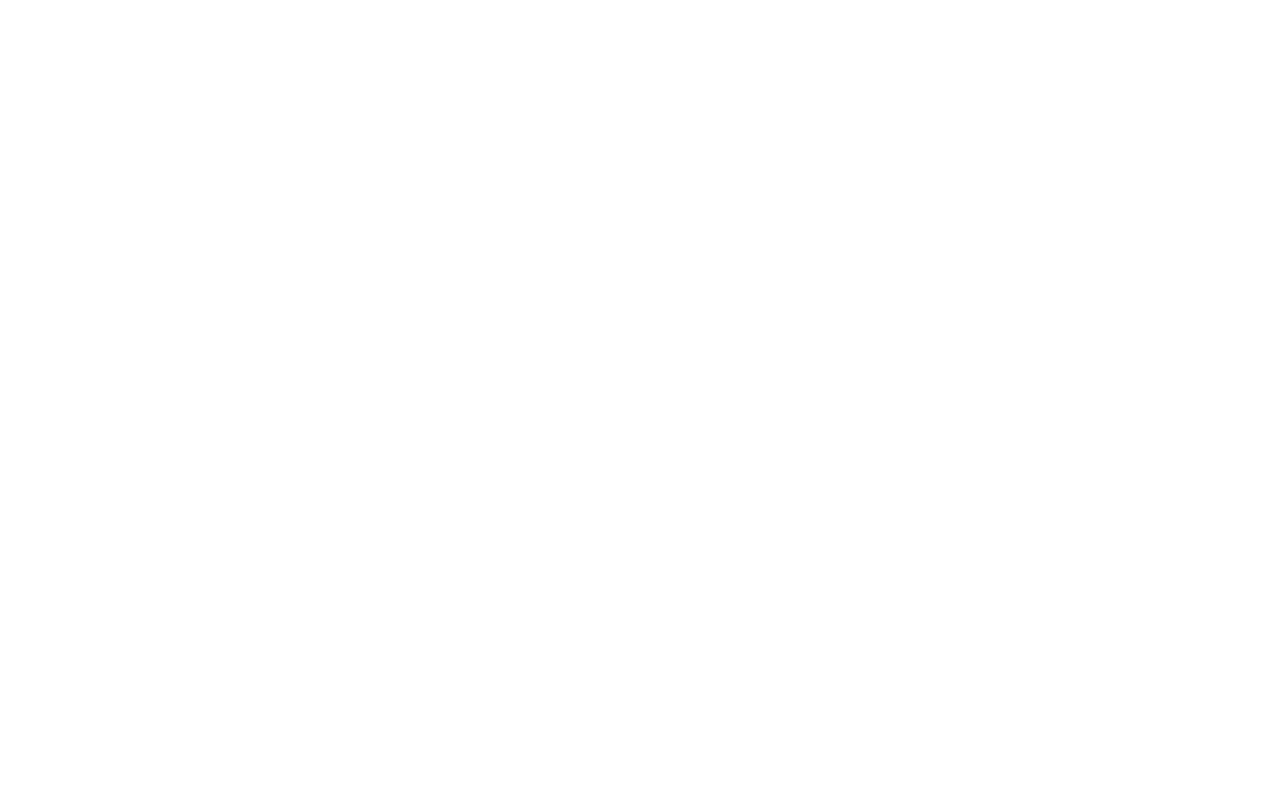
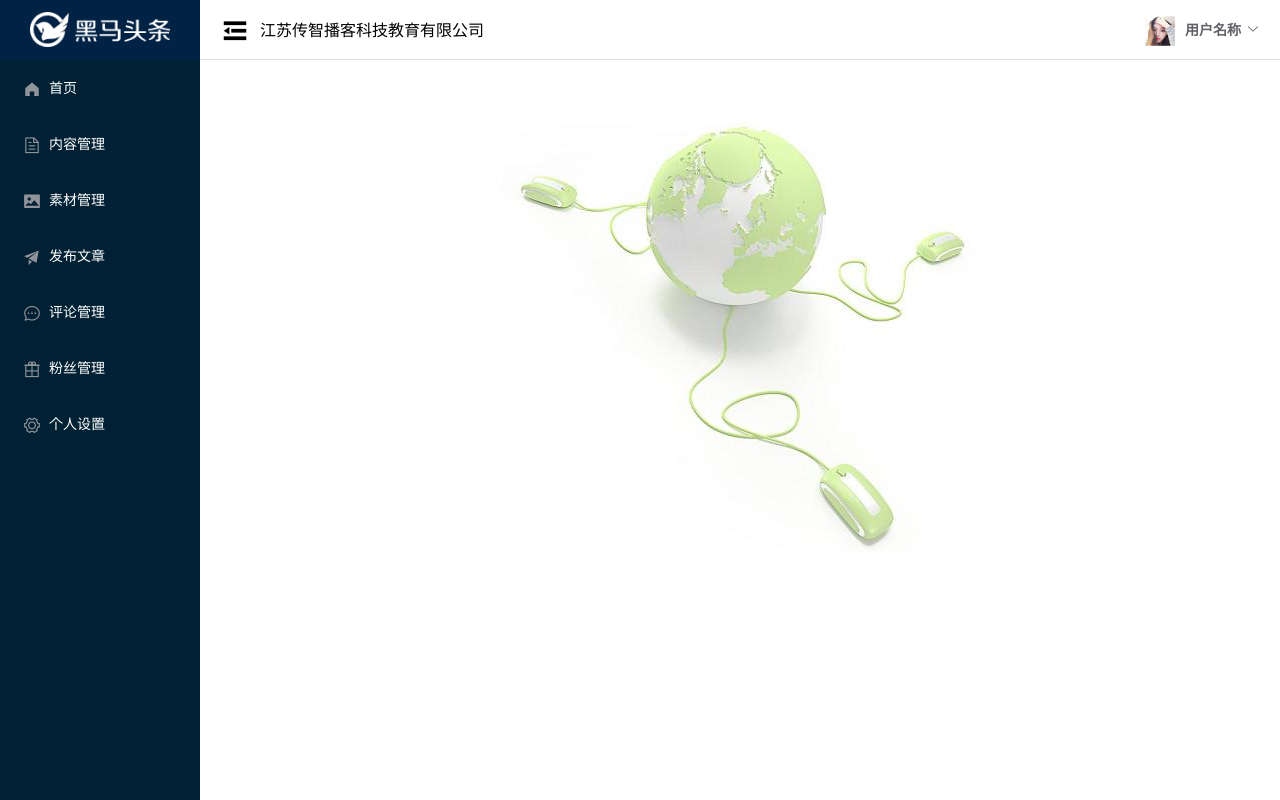
Before and after one commit to cwbzxj999/bh-toutiao-PC, a Vue app: page / in a window 1280 px wide. Built offline with nearby package versions, Linux system fonts and the light colour scheme.

Commit message:
第二天完成

```diff
--- a/package.json
+++ b/package.json
@@ -8,6 +8,7 @@
     "lint": "vue-cli-service lint"
   },
   "dependencies": {
+    "axios": "^0.19.0",
     "core-js": "^3.3.2",
     "element-ui": "^2.12.0",
     "vue": "^2.6.10",
--- /dev/null
+++ b/src/api/index.js
@@ -0,0 +1,9 @@
+// 导入axios
+import axios from 'axios'
+
+// 对axios进行配置
+// 基准地址
+axios.defaults.baseURL = 'http://ttapi.research.itcast.cn/mp/v1_0/'
+
+// 导出
+export default axios
--- a/src/main.js
+++ b/src/main.js
@@ -4,6 +4,8 @@
 import ElementUI from 'element-ui'
 import 'element-ui/lib/theme-chalk/index.css'
 import router from '@/router'
+import axios from './api'
+Vue.prototype.$http = axios
 
 // 使用ElementUI
 Vue.use(ElementUI)
--- /dev/null
+++ b/src/views/404/index.vue
@@ -0,0 +1,18 @@
+<template>
+  <div class="container-404"></div>
+</template>
+
+<script>
+export default {}
+</script>
+
+<style scoped lang="less">
+.container-404 {
+  width: 100%;
+  height: 100%;
+  background: url("../../assets/404.png") no-repeat center / cover;
+  position: absolute;
+  left: 0;
+  top: 0;
+}
+</style>
--- /dev/null
+++ b/src/views/home/index.vue
@@ -0,0 +1,133 @@
+<template>
+  <el-container class="container">
+    <!-- 侧边栏 -->
+    <el-aside :width="isOpen?'200px':'64px'">
+      <div class="logo" :class="{smallLogo:!this.isOpen}"></div>
+      <el-menu
+        default-active="1"
+        background-color="#002033"
+        text-color="#fff"
+        active-text-color="#ffd04b"
+        style="border-right:none"
+        :collapse="!isOpen"
+        :collapse-transition="false"
+        router
+      >
+        <el-menu-item index="/">
+          <i class="el-icon-s-home"></i>
+          <span slot="title">首页</span>
+        </el-menu-item>
+        <el-menu-item index="/article">
+          <i class="el-icon-document"></i>
+          <span slot="title">内容管理</span>
+        </el-menu-item>
+        <el-menu-item index="/image">
+          <i class="el-icon-picture"></i>
+          <span slot="title">素材管理</span>
+        </el-menu-item>
+        <el-menu-item index="/publish">
+          <i class="el-icon-s-promotion"></i>
+          <span slot="title">发布文章</span>
+        </el-menu-item>
+        <el-menu-item index="/comment">
+          <i class="el-icon-chat-dot-round"></i>
+          <span slot="title">评论管理</span>
+        </el-menu-item>
+        <el-menu-item index="/fans">
+          <i class="el-icon-present"></i>
+          <span slot="title">粉丝管理</span>
+        </el-menu-item>
+        <el-menu-item index="/setting">
+          <i class="el-icon-setting"></i>
+          <span slot="title">个人设置</span>
+        </el-menu-item>
+      </el-menu>
+    </el-aside>
+    <el-container>
+      <!-- 头部 -->
+      <el-header>
+        <span class="el-icon-s-fold icon" @click="toggleMenu"></span>
+        <span class="text">江苏传智播客科技教育有限公司</span>
+        <el-dropdown class="dropdown">
+          <span class="el-dropdown-link">
+            <img class="headIcon" src="../../assets/avatar.jpg" alt />
+            <span class="userName">用户名称</span>
+            <i class="el-icon-arrow-down el-icon--right"></i>
+          </span>
+          <el-dropdown-menu slot="dropdown">
+            <el-dropdown-item icon="el-icon-setting">个人设置</el-dropdown-item>
+            <el-dropdown-item icon="el-icon-unlock">退出登录</el-dropdown-item>
+          </el-dropdown-menu>
+        </el-dropdown>
+      </el-header>
+      <!-- 主体 -->
+      <el-main>
+        <!-- 二级路由容器 -->
+        <router-view></router-view>
+      </el-main>
+    </el-container>
+  </el-container>
+</template>
+
+<script>
+export default {
+  methods: {
+    toggleMenu () {
+      this.isOpen = !this.isOpen
+    }
+  },
+  data () {
+    return {
+      isOpen: true
+    }
+  }
+}
+</script>
+
+<style scoped lang="less">
+.container {
+  width: 100%;
+  height: 100%;
+  position: absolute;
+  left: 0;
+  top: 0;
+  .el-aside {
+    background: #002033;
+    .logo {
+      width: 100%;
+      height: 60px;
+      background: #002244 url("../../assets/logo_admin.png") no-repeat center /
+        140px auto;
+    }
+    .smallLogo {
+      background-image: url("../../assets/logo_admin_01.png");
+      background-size: 36px auto;
+    }
+  }
+  .el-header {
+    border-bottom: 1px solid #ddd;
+    line-height: 60px;
+    .icon {
+      margin-right: 10px;
+      font-size: 30px;
+      vertical-align: middle;
+    }
+    .text {
+      vertical-align: middle;
+    }
+    .dropdown {
+      float: right;
+      .headIcon {
+        width: 30px;
+        height: 30px;
+        vertical-align: middle;
+      }
+      .userName {
+        vertical-align: middle;
+        margin-left: 10px;
+        font-weight: bold;
+      }
+    }
+  }
+}
+</style>
--- a/src/views/login/index.vue
+++ b/src/views/login/index.vue
@@ -5,11 +5,14 @@
       <!-- logo图片 -->
       <img src="../../assets/logo_index.png" alt />
       <!-- 表单容器 -->
-      <el-form ref="form" :model="formData">
-        <el-form-item label>
+      <!-- 给el-form组件添加属性:rules，是一系列校验规则，为数组对象 -->
+      <el-form ref="loginForm" :model="formData" :rules="loginRules">
+        <!-- 给el-form-item组件添加属性prop，是需要校验的字段名称 -->
+        <el-form-item label prop="mobile">
           <el-input v-model="formData.mobile" placeholder="请输入手机号"></el-input>
         </el-form-item>
-        <el-form-item label>
+        <!-- 给el-form-item组件添加属性prop，是需要校验的字段名称 -->
+        <el-form-item label prop="code">
           <el-input
             v-model="formData.code"
             placeholder="请输入验证码"
@@ -21,7 +24,7 @@
           <el-checkbox v-model="checked">我已阅读并同意用户协议和隐私条款</el-checkbox>
         </el-form-item>
         <el-form-item>
-          <el-button type="primary" style="width:100%">登录</el-button>
+          <el-button type="primary" style="width:100%" @click="login">登录</el-button>
         </el-form-item>
       </el-form>
     </el-card>
@@ -31,12 +34,55 @@
 <script>
 export default {
   data () {
+    const checkMobile = (rule, value, callback) => {
+      if (/^1[3-9]\d{9}$/.test(value)) {
+        callback()
+      } else {
+        callback(new Error('手机号格式不正确！'))
+      }
+    }
     return {
       formData: {
         mobile: '',
         code: ''
       },
-      checked: true
+      checked: true,
+      // loginRules为：rules定义的校验规则
+      loginRules: {
+        mobile: [
+          { required: true, message: '请输入手机号', trigger: 'blur' },
+          { validator: checkMobile, trigger: 'blur' }
+        ],
+        code: [
+          {
+            required: true,
+            message: '请输入验证码',
+            trigger: 'blur'
+          }
+        ]
+      }
+    }
+  },
+  methods: {
+    // 登录，整体校验
+    login () {
+      // 获取表单组件实例---->调用校验函数validate
+      this.$refs['loginForm'].validate(valid => {
+        if (valid) {
+          // 发送请求，校验手机号和验证码，后台操作
+          this.$http({
+            url: 'authorizations',
+            method: 'post',
+            data: this.formData
+          })
+            .then(res => {
+              this.$router.push('/')
+            })
+            .catch(() => {
+              this.$message.error('手机号或验证码错误')
+            })
+        }
+      })
     }
   }
 }
--- /dev/null
+++ b/src/views/welcome/index.vue
@@ -0,0 +1,16 @@
+<template>
+  <div class="container-welcome">
+    <img src="../../assets/welcome.jpg" alt />
+  </div>
+</template>
+
+<script>
+export default {}
+</script>
+
+<style scoped lang="less">
+img {
+  display: block;
+  margin: 0 auto;
+}
+</style>
```
Also changed, not shown: src/router/index.js (+17 -1 lines), 1 other file (tests, documents, lock files or other folders).
